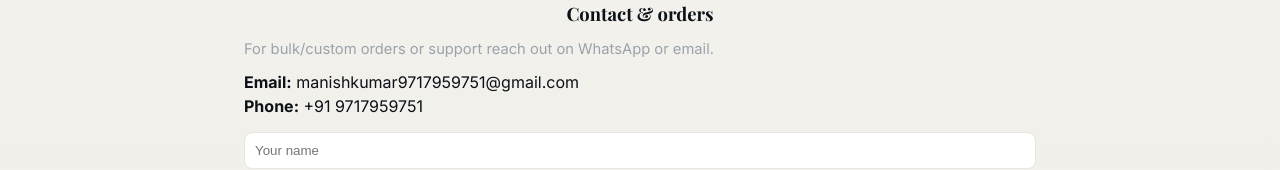
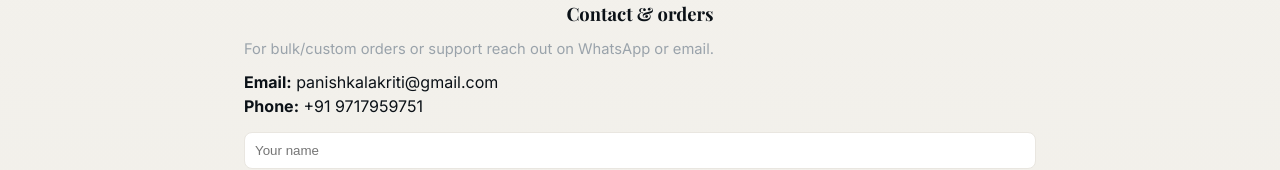
Before and after one commit to pawanprajapati23/Pmglow, a plain HTML site: page index.html in a window 1280 px wide. Shown: the part 1495-1665 px from the top of the page. Drawn offline with nearby package versions, Linux system fonts and the light colour scheme.

Commit message:
Update contact email address in index.html

```diff
--- a/index.html
+++ b/index.html
@@ -160,7 +160,7 @@
         <div>
           <h2 class="section-title">Contact & orders</h2>
           <p class="muted">For bulk/custom orders or support reach out on WhatsApp or email.</p>
-          <p><strong>Email:</strong> manishkumar9717959751@gmail.com</p>
+          <p><strong>Email:</strong> panishkalakriti@gmail.com</p>
           <p><strong>Phone:</strong> +91 9717959751</p>
         </div>
         <form class="contact-form" action="#" method="post" onsubmit="return false" aria-label="Contact form">
```
